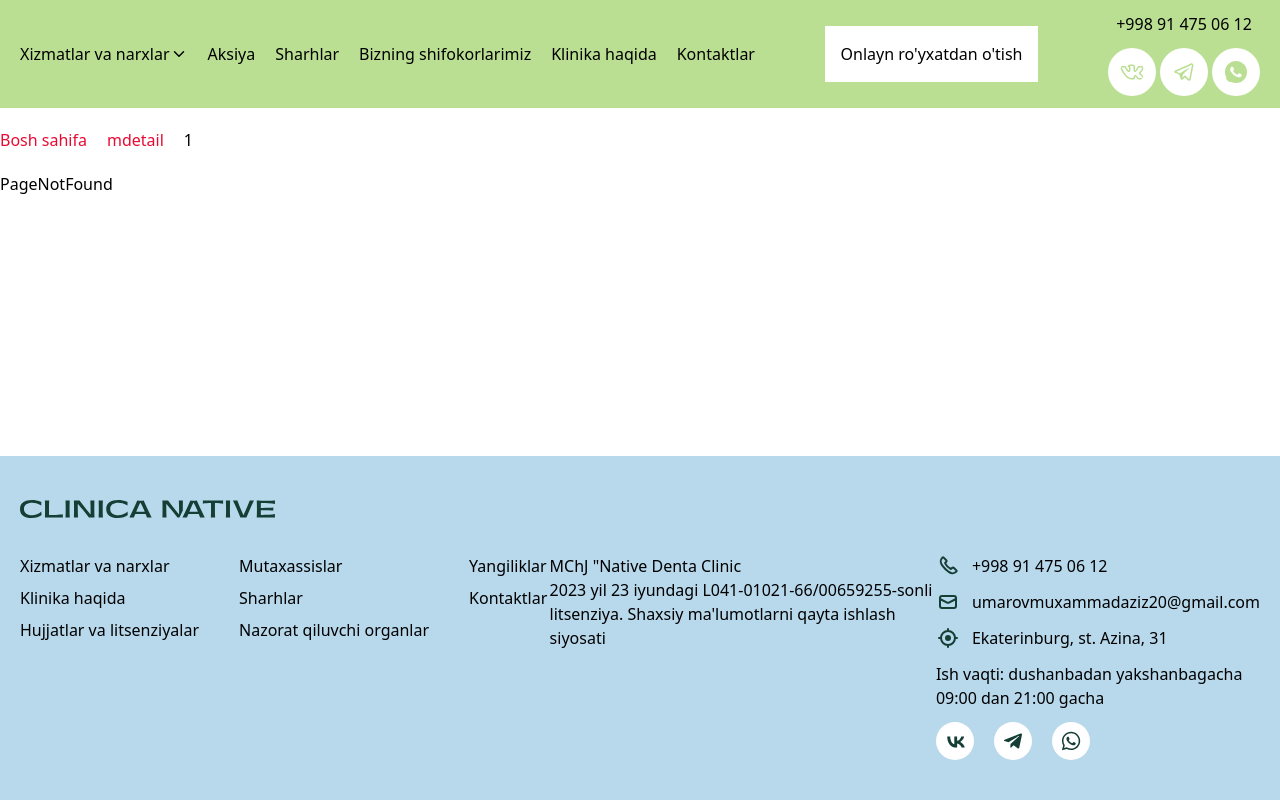
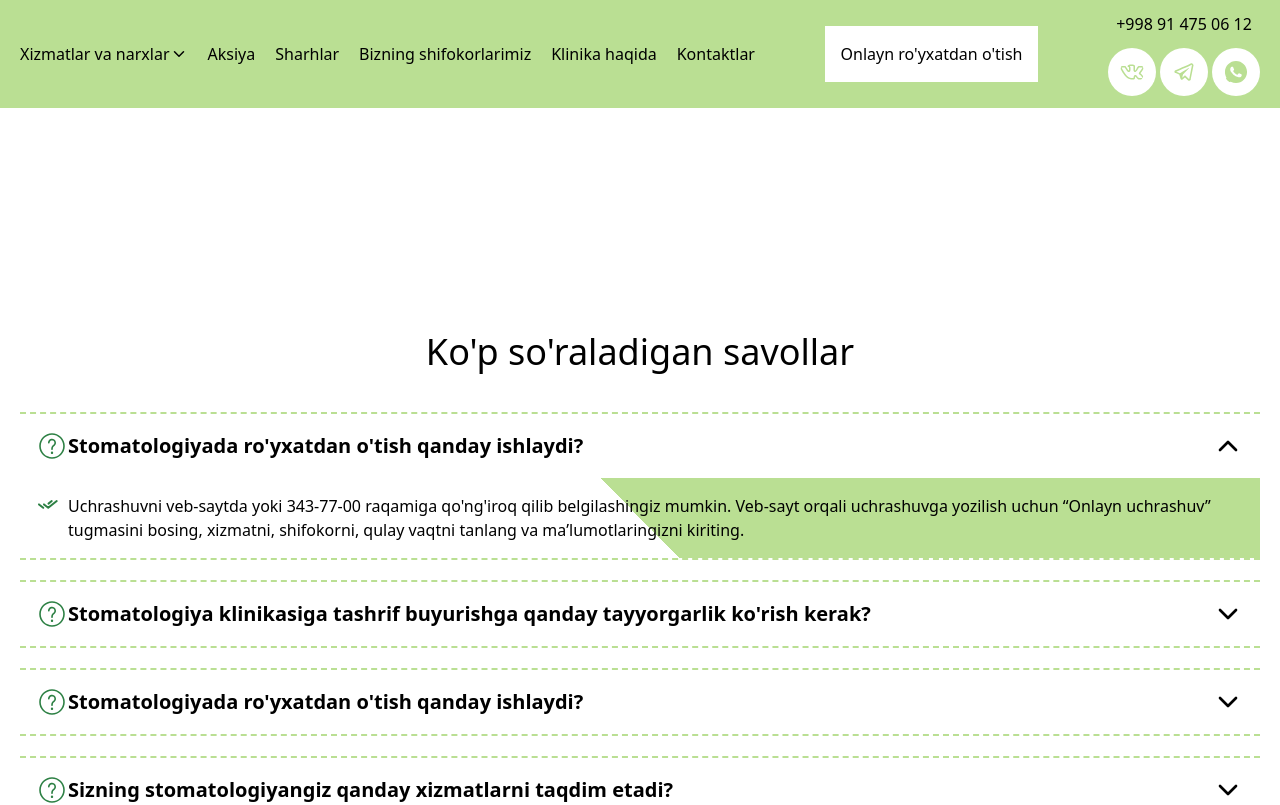
Before and after one commit to muhammadazizbek006/Clinica, a React (Vite) app: page /mdetail/1 in a window 1280 px wide. Shown: the top 805 px of the page. Built offline with nearby package versions, Linux system fonts and the light colour scheme.

Commit message:
add base componens  to app

```diff
--- a/src/App.jsx
+++ b/src/App.jsx
@@ -19,9 +19,9 @@ const App = () => {
     createRoutesFromElements(
       <Route path="/" element={<MainLayout />}>
         <Route index element={<Home />} />
-        <Route path="/shifokormaslaxat/:yonalishi" element={<MaslaxatDetail />} />
         <Route path="/shifokormaslaxat" element={<Shifokormaslaxat />} />
-        {/* <Route path="/mDetail/:id" element={<MaslaxatDetail />} /> */}
+        <Route path="/mdetail/:yonalishi" element={<MaslaxatDetail />} />
+
         <Route path="*" element={<PageNotFound />} />
       </Route>
     )
--- a/src/components/Breadcrumps.jsx
+++ b/src/components/Breadcrumps.jsx
@@ -1,40 +1,40 @@
-import React from "react";
-import { Link, useLocation } from "react-router-dom";
+// import React from "react";
+// import { Link, useLocation } from "react-router-dom";
 
-const Breadcrumps = () => {
-  const location = useLocation();
-  const pathe = location.pathname.replaceAll("%20", " ");
-  location.pathname = pathe;
-  const path = location.pathname.split("/");
-  const filterArr = path.filter(
-    (path) =>
-      path !== "" && path !== "sotib-olish" && path !== "sale" && path !== "car"
-  );
-  return (
-    <div className="w-full flex items-center justify-center">
-      <ul className="flex space-x-5 vercel my-5 w-[96%] xl:w-[1300px]">
-        <li>
-          <Link to={"/"} className="text-[#E70A32]">
-            Bosh sahifa
-          </Link>
-        </li>
+// const Breadcrumps = () => {
+//   const location = useLocation();
+//   const pathe = location.pathname.replaceAll("%20", " ");
+//   location.pathname = pathe;
+//   const path = location.pathname.split("/");
+//   const filterArr = path.filter(
+//     (path) =>
+//       path !== "" && path !== "sotib-olish" && path !== "sale" && path !== "car"
+//   );
+//   return (
+//     <div className="w-full flex items-center justify-center">
+//       <ul className="flex space-x-5 vercel my-5 w-[96%] xl:w-[1300px]">
+//         <li>
+//           <Link to={"/"} className="text-header">
+//             Bosh sahifa
+//           </Link>
+//         </li>
 
-        {filterArr.map((path, index) => {
-          return (
-            <li key={index}>
-              {index !== filterArr.length - 1 ? (
-                <Link className="text-[#E70A32]" to={path}>
-                  {`${path}`}
-                </Link>
-              ) : (
-                path
-              )}
-            </li>
-          );
-        })}
-      </ul>
-    </div>
-  );
-};
+//         {filterArr.map((path, index) => {
+//           return (
+//             <li key={index}>
+//               {index !== filterArr.length - 1 ? (
+//                 <Link className="text-header" to={path}>
+//                   {`${path}`}
+//                 </Link>
+//               ) : (
+//                 path
+//               )}
+//             </li>
+//           );
+//         })}
+//       </ul>
+//     </div>
+//   );
+// };
 
-export default Breadcrumps;
+// export default Breadcrumps;
--- a/src/components/Home/KopSavollar.jsx
+++ b/src/components/Home/KopSavollar.jsx
@@ -42,7 +42,7 @@ const KopSavollar = () => {
 
   return (
     <>
-      <section className="mb-28">
+      <section className="mb-28 pt-10">
         <div className="containerb">
           {/* title */}
           <h2 className="text-center text-4xl font-medium mb-10 ">
--- a/src/layouts/MainLayout.jsx
+++ b/src/layouts/MainLayout.jsx
@@ -2,7 +2,7 @@ import React from "react";
 import Header from "../components/Header";
 import { Outlet, useLocation } from "react-router-dom";
 import Footer from "../components/Footer";
-import Breadcrumps from "../components/Breadcrumps";
+// import Breadcrumps from "../components/Breadcrumps";
 
 const MainLayout = () => {
   const location = useLocation();
@@ -11,7 +11,7 @@ const MainLayout = () => {
   return (
     <div className="flex flex-col min-h-screen">
       <Header />
-      { path !== "/" && <Breadcrumps />}
+      {/* { path !== "/" && <Breadcrumps />} */}
       <main className="grow">
         <Outlet />
       </main>
--- a/src/pages/MaslaxatDetail.jsx
+++ b/src/pages/MaslaxatDetail.jsx
@@ -4,6 +4,11 @@ import { maslaxatlar } from '../Data';
 
 // img
 import title from '../img/maslahatlashuv.png'
+import KopSavollar from '../components/Home/KopSavollar';
+import Cta from '../components/Home/Cta';
+
+
+
 const MaslaxatDetail = () => {
 
     const {yonalishi} = useParams();
@@ -63,6 +68,10 @@ const MaslaxatDetail = () => {
               }
           </div>
         </section>
+
+        <KopSavollar/>
+
+        <Cta/>
     </>
   )
 }
--- a/src/pages/Shifokormaslaxat.jsx
+++ b/src/pages/Shifokormaslaxat.jsx
@@ -35,7 +35,7 @@ const Shifokormaslaxat = () => {
             maslaxatlar.map((e)=>{
               return(
                 <li  key={e.id} className='border-b-2 border-b-akva border-dashed hover:bg-sky-50 duration-300'>
-                  <Link to={`/shifokormaslaxat/${e.yonalishi}`} className='flex justify-between items-center p-5'>
+                  <Link to={`/mdetail/${e.yonalishi}`} className='flex justify-between items-center p-5'>
                     {/* left */}
                     <div className='flex flex-col'>
                       <h3 className='text-xl font-medium mb-3 max-w-[900px]'>{e.yonalishi}</h3>
```
